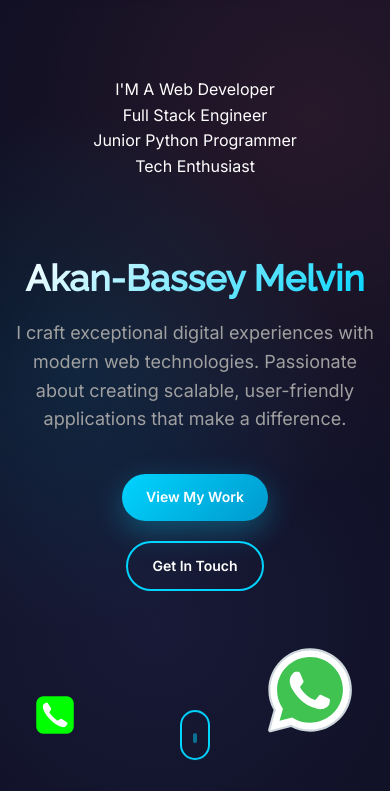
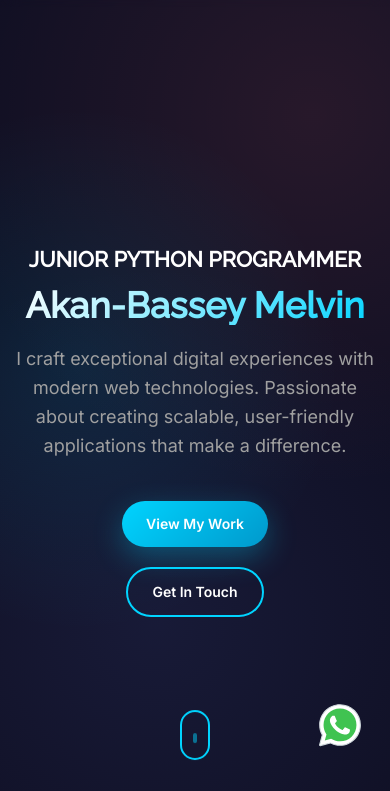
Before and after one commit to akanbasseymelvin/melvin-portfolio, a plain HTML site: page index.html in a window 390 px wide. Shown: the part 53-844 px from the top of the page. Drawn offline with Linux system fonts and the light colour scheme; a web font is replaced by a local one.

Commit message:
Update style.css

```diff
--- a/style.css
+++ b/style.css
@@ -3,6 +3,35 @@
 @font-face {
     font-family: Aerospace;
     src: url(F/Aerospace.ttf);
+}
+
+.text-container {
+  height: 40px;
+  overflow: hidden;
+  position: relative;
+  width: fit-content;
+  font-size: 24px;
+  font-weight: bold;
+  color: #ffffff;
+  margin-bottom: 5px;
+  width: 100%;
+}
+
+.word-list {
+  display: flex;
+  flex-direction: column;
+  transform: translateY(0);
+  transition: transform 0.5s ease-in-out;
+}
+
+.word {
+  height: 40px;
+  display: flex;
+  align-items: center;
+  justify-content: flex-start;
+  font-family: "Raleway";
+  text-transform: uppercase;
+  font-weight: bold;
 }
 
 @font-face {
@@ -289,7 +318,11 @@ nav.scrolled {
     letter-spacing: 2px;
     text-transform: uppercase;
     font-weight: bold;
+    background-color: #ffffffa9;
+    overflow: hidden;
+
 }
+
 
 .hero-title {
     font-family: "Raleway", Raleway;
@@ -419,6 +452,7 @@ nav.scrolled {
         transform: translateX(-50%) translateY(0);
     }
 }
+
 
 /* About Section */
 .about {
@@ -756,20 +790,32 @@ footer p {
         z-index: 2;
     }
 
-    nav {
-        height: 60px;
+    .text-container {
+        display: flex;
+        justify-content: center;
     }
 
-    .contact-email {
+    .word-list {
+        text-align: center;
+        height: fit-content;
+        display: flex;
+        flex-direction: column;
+        align-items: center;
+    }
+
+    .word {
+        text-align: center;
+        width: fit-content;
         font-size: 0.9em;
     }
 
     .whatsapp-absolute {
-        right: 30px;
-        bottom: 30px;
+        right: 0px;
+        bottom: 20px;
+
         display: inline-block;
 
-        img {
+        svg {
             height: 50px;
         }
     }
@@ -777,11 +823,19 @@ footer p {
     .phone-absolute {
         left: 30px;
         bottom: 30px;
-        display: inline-block;
+        display: none;
 
         img {
             height: 50px;
         }
+    }
+
+    nav {
+        height: 60px;
+    }
+
+    .contact-email {
+        font-size: 0.9em;
     }
 
     #WhatsApp-img {
@@ -791,6 +845,7 @@ footer p {
 
     .hero {
         .container {
+            transform: translateY(40px);
             .image {
                 display: none;
             }
@@ -799,7 +854,7 @@ footer p {
 
     .hero-content {
         text-align: center;
-        margin-top: 0;
+        margin-top: 30px;
     }
 
     .nav-menu {
@@ -839,8 +894,10 @@ footer p {
     .section-title {
         img {
             display: inline-block;
-            border-radius: 5px;
+            border-radius: 10px;
             margin-bottom: 20px;
+            height: 300px;
+            box-shadow: 0 0 18px 1px #00d5ff1c;
         }
     }
 }
```
